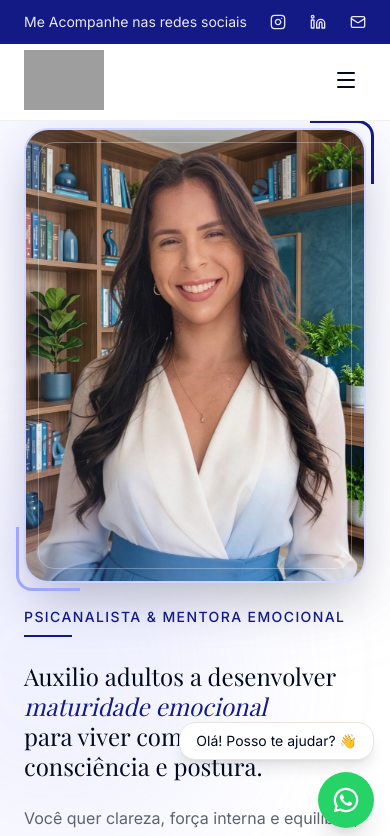
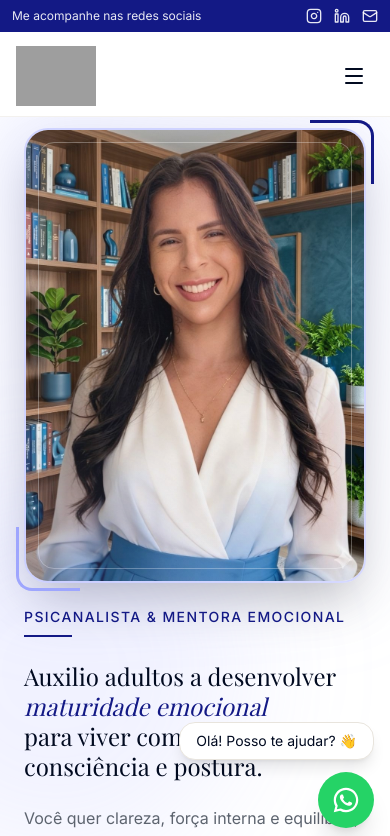
Before and after one commit to iluucasz/psicanalista-helena-rodriguez, a Next.js app: page / in a window 390 px wide. Shown: the top 836 px of the page. Built offline with nearby package versions, Linux system fonts and the light colour scheme; grey boxes are pictures that could not be loaded; a web font is replaced by a local one.

Commit message:
Adjust header and topbar spacing on mobile

```diff
--- a/components/header.tsx
+++ b/components/header.tsx
@@ -21,8 +21,8 @@ export function Header() {
   }, [])
 
   return (
-    <header className={`fixed left-0 right-0 z-40 bg-background/95 backdrop-blur-sm border-b border-border/50 transition-all duration-300 ${topbarVisible ? "top-10" : "top-0"}`}>
-      <div className="max-w-7xl mx-auto px-6">
+    <header className={`fixed left-0 right-0 z-40 bg-background/95 backdrop-blur-sm border-b border-border/50 transition-all duration-300 ${topbarVisible ? "top-9 sm:top-10" : "top-0"}`}>
+      <div className="max-w-7xl mx-auto px-4 sm:px-6">
         <nav className="flex items-center justify-between">
           <Link href="/" className="hover:opacity-80 transition-opacity">
             <div className={`relative transition-all duration-300 ${isScrolled ? "w-14 h-14" : "w-20 h-20 md:w-36 md:h-36"}`}>
--- a/components/topbar.tsx
+++ b/components/topbar.tsx
@@ -21,9 +21,9 @@ export function TopBar() {
         isVisible ? "translate-y-0" : "-translate-y-full"
       }`}
     >
-      <div className="max-w-7xl mx-auto px-6 py-3 flex items-center justify-between text-sm">
-        <p className="text-primary-foreground/90">Me Acompanhe nas redes sociais</p>
-        <div className="flex items-center gap-6">
+      <div className="max-w-7xl mx-auto px-3 sm:px-6 py-2 sm:py-3 flex items-center justify-between text-xs sm:text-sm gap-3">
+        <p className="text-primary-foreground/90 truncate">Me acompanhe nas redes sociais</p>
+        <div className="flex items-center gap-3 sm:gap-6 shrink-0">
           <a
             href="https://www.instagram.com/trp.helenarodriguez/"
             target="_blank"
```
